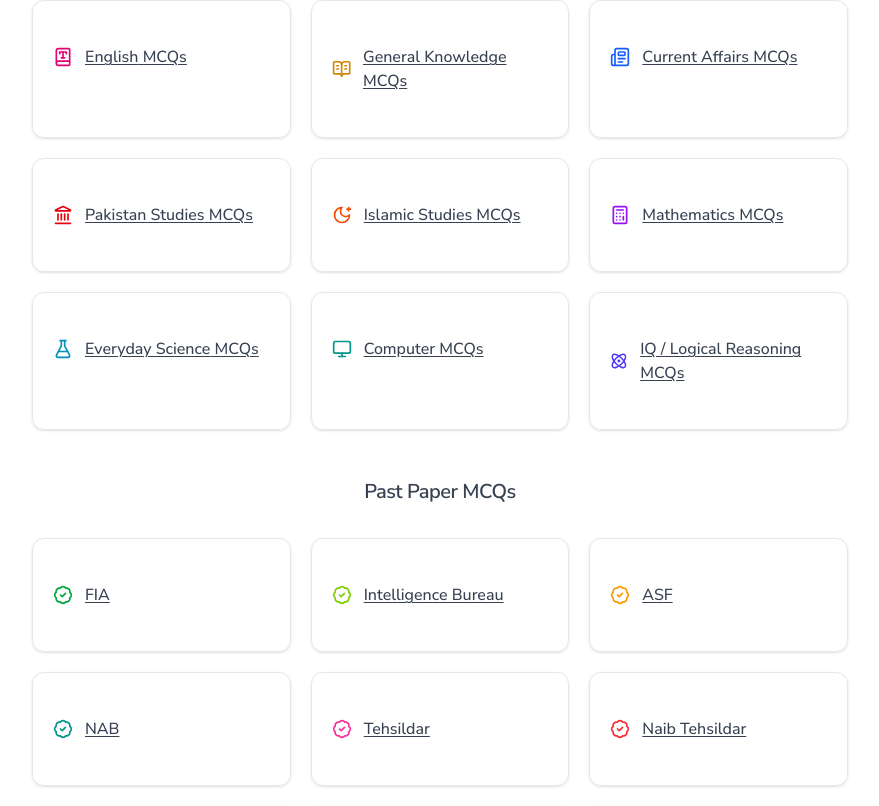
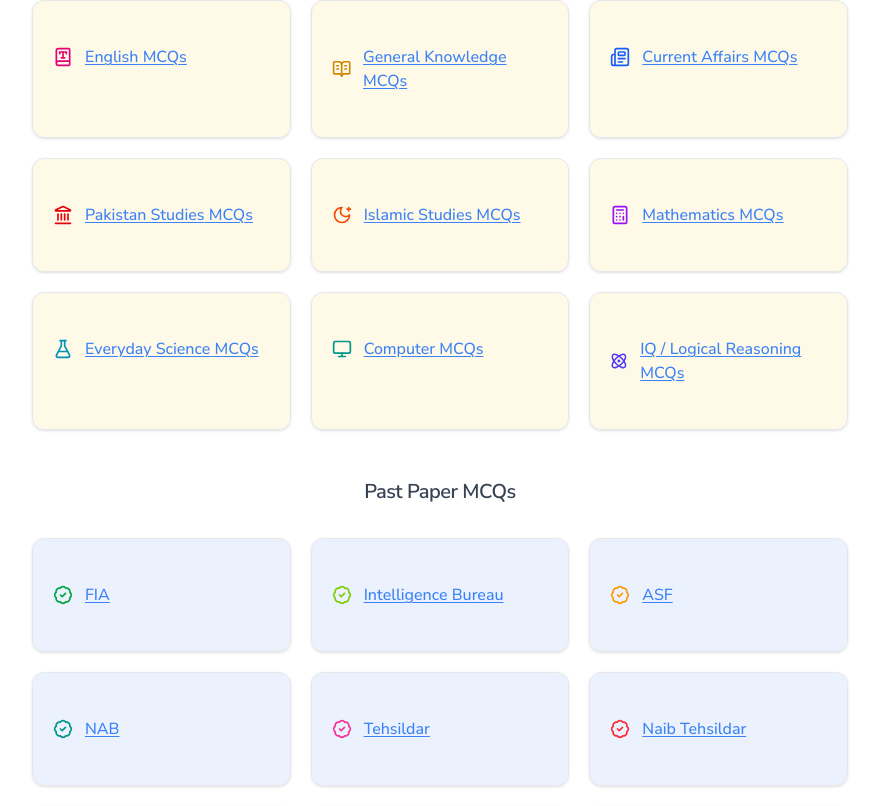
Before and after one commit to waqarkhan424/mcqs-app, a Next.js app: page / in a window 1280 px wide. Shown: the part 289-1095 px from the top of the page, without its empty margins (200-1079 px from the left). Built offline with nearby package versions, Linux system fonts and the light colour scheme.

Commit message:
new commit

```diff
--- a/app/globals.css
+++ b/app/globals.css
@@ -1,49 +1,45 @@
 @import "tailwindcss";
 
-@layer base {
-  :root {
+@theme {
   /* Card / popover */
-    --card: #ffffff;
-    --card-foreground: #374151;
+  --color-card: #ffffff;
+  --color-card-foreground: #374151;
 
-    --popover: #ffffff;
-    --popover-foreground: #374151;
+  --color-popover: #ffffff;
+  --color-popover-foreground: #374151;
 
   /* Primary / accent */
-    --primary: #3b82f6;
-    --primary-foreground: #ffffff;
+  --color-primary: #3b82f6;
+  --color-primary-foreground: #ffffff;
 
-    --accent: #fbbf24;
-    --accent-foreground: #1f2937;
+  --color-accent: #fbbf24;
+  --color-accent-foreground: #1f2937;
 
   /* Secondary / muted / destructive / ring */
-    --secondary: #e5e7eb;
-    --secondary-foreground: #374151;
+  --color-secondary: #e5e7eb;
+  --color-secondary-foreground: #374151;
 
-    --muted: #f9fafb;
-    --muted-foreground: #374151;
+  --color-muted: #f9fafb;
+  --color-muted-foreground: #374151;
 
-    --destructive: #dc2626;
-    --ring: #3b82f6;
+  --color-destructive: #dc2626;
+  --color-ring: #3b82f6;
 
-    --border: #e5e7eb;
-    --input: #ffffff;
+  --color-border: #e5e7eb;
+  --color-input: #ffffff;
 
-    /* page background + default text */
-    --background: #ffffff;
-    --foreground: #374151;
+  /* Page background + default text */
+  --color-background: #ffffff;
+  --color-foreground: #374151;
 }
 
-  /* global border-colour reset */
-  *,
-  *::before,
-  *::after {
-    border-color: var(--border);
+@layer base {
+  * {
+    border-color: var(--color-border);
   }
 
-  /* body background + text */
   body {
-    background-color: var(--background);
-    color: var(--foreground);
+    background-color: var(--color-background);
+    color: var(--color-foreground);
   }
 }
--- a/postcss.config.mjs
+++ b/postcss.config.mjs
@@ -1,9 +1,3 @@
-// const config = {
-//   plugins: ["@tailwindcss/postcss"],
-// };
-
-// export default config;
-
 export default {
   plugins: {
     "@tailwindcss/postcss": {},
```
Also changed, not shown: 1 other file (tests, documents, lock files or other folders). Lines whose indentation alone changed are shown as unchanged.
